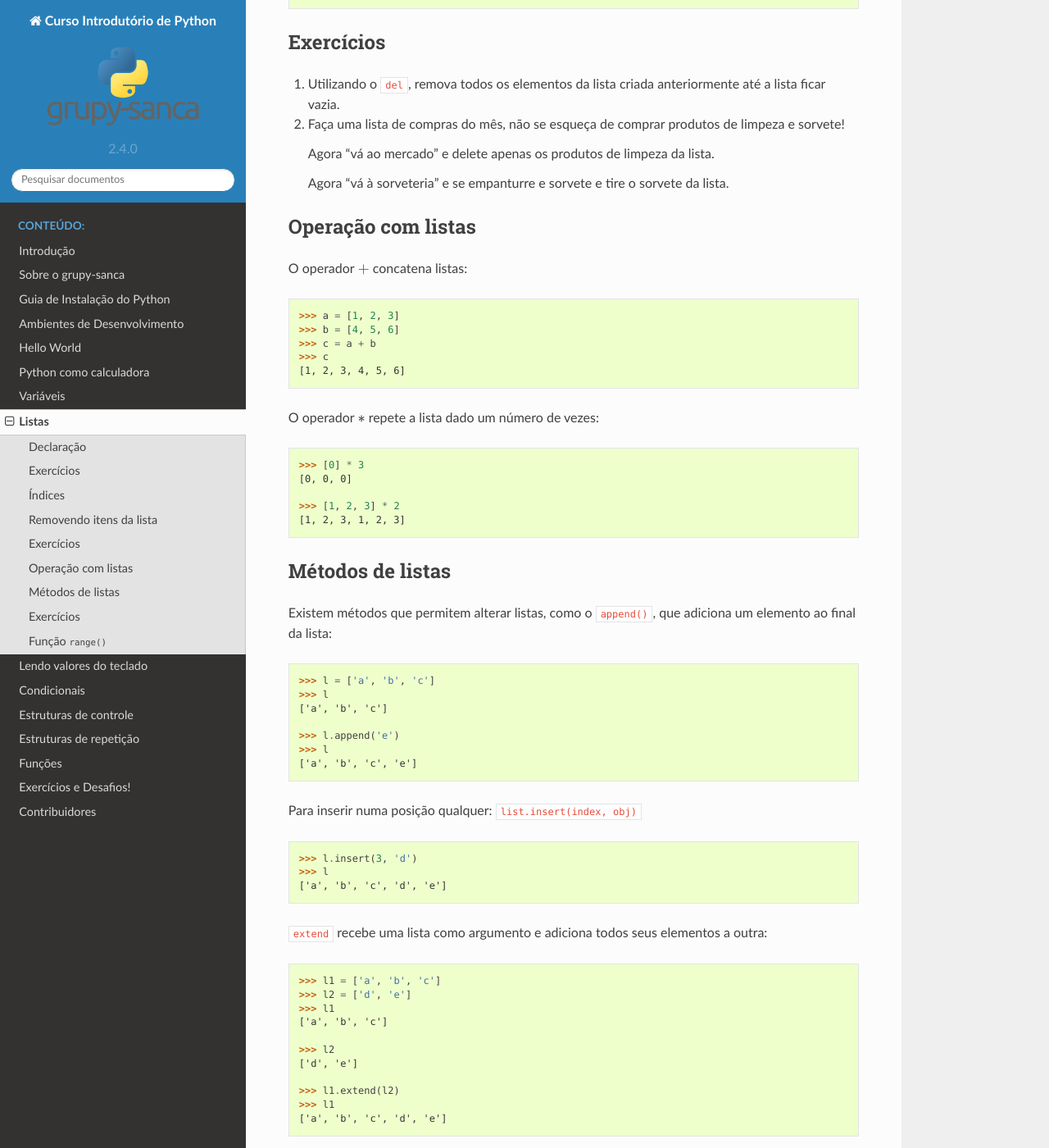
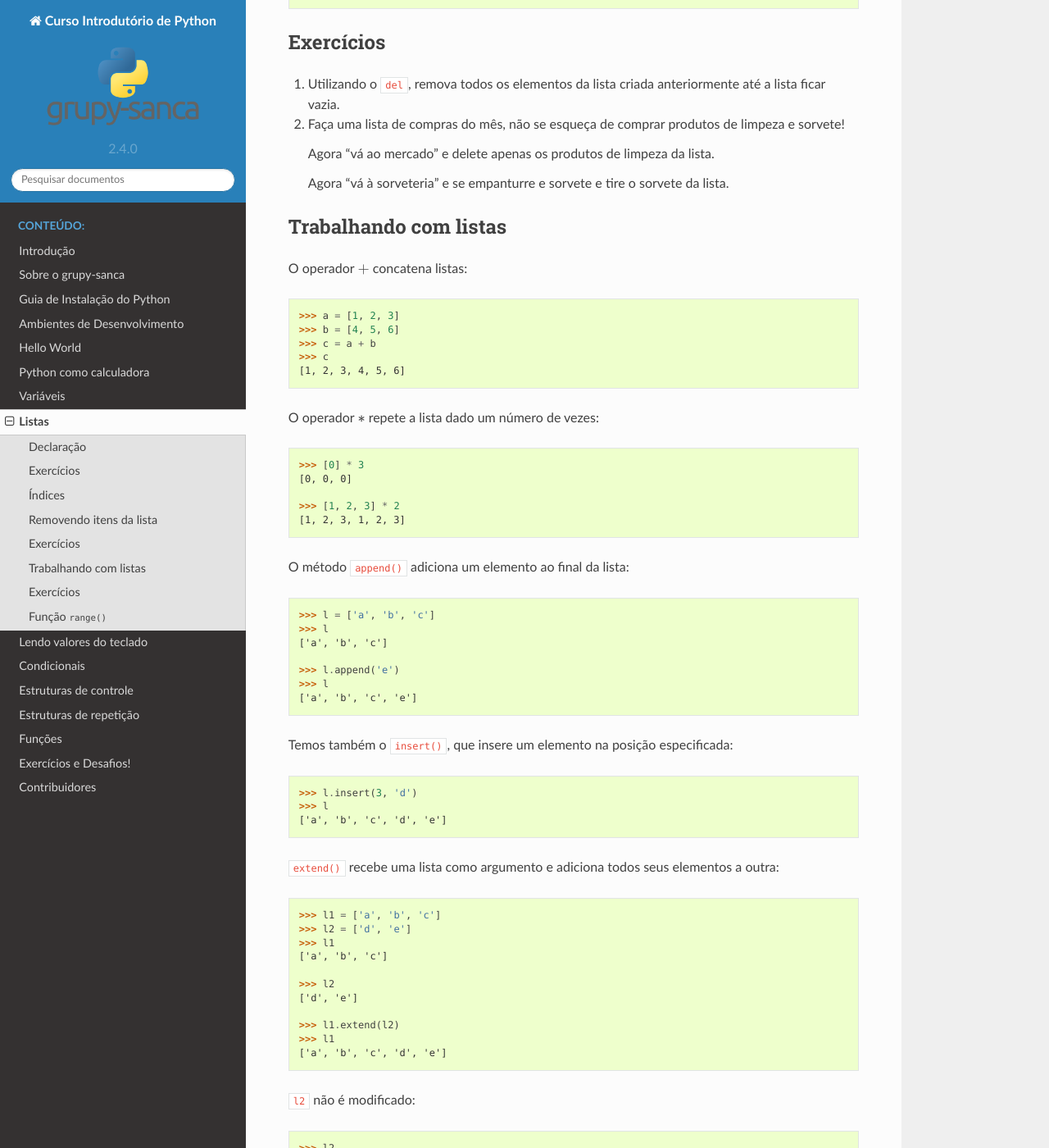
Before and after one commit to grupy-sanca/curso-python, a Sphinx documentation site: the page built from source/listas.rst, in a window 1280 px wide and 1400 px high, scrolled down 3120 px. Shown: the whole window at 82% size. Built offline with Sphinx 7.4.7 and the Read the Docs theme 2.0.0, drawn with Linux system fonts in a browser that asks for light colours; some of the changed text lies outside the part shown.

Commit message:
Junta as seções de métodos e operações

```diff
--- a/source/listas.rst
+++ b/source/listas.rst
@@ -153,8 +153,8 @@ Exercícios
 .. include:: exercicios_listas_del.rst
 
 
-Operação com listas
--------------------
+Trabalhando com listas
+----------------------
 
 O operador :math:`+` concatena listas:
 
@@ -176,11 +176,7 @@ O operador :math:`*` repete a lista dado um número de vezes:
         >>> [1, 2, 3] * 2
         [1, 2, 3, 1, 2, 3]
 
-
-Métodos de listas
------------------
-
-Existem métodos que permitem alterar listas, como o ``append()``, que adiciona um elemento ao final da lista:
+O método ``append()`` adiciona um elemento ao final da lista:
 
 .. doctest::
 
@@ -192,7 +188,7 @@ Existem métodos que permitem alterar listas, como o ``append()``, que adiciona
         >>> l
         ['a', 'b', 'c', 'e']
 
-Para inserir numa posição qualquer: ``list.insert(index, obj)``
+Temos também o ``insert()``, que insere um elemento na posição especificada:
 
 .. doctest::
 
@@ -200,7 +196,7 @@ Para inserir numa posição qualquer: ``list.insert(index, obj)``
         >>> l
         ['a', 'b', 'c', 'd', 'e']
 
-``extend`` recebe uma lista como argumento e adiciona todos seus elementos a
+``extend()`` recebe uma lista como argumento e adiciona todos seus elementos a
 outra:
 
 .. doctest::
@@ -224,7 +220,7 @@ outra:
         >>> l2
         ['d', 'e']
 
-O método ``sort`` ordena os elementos da lista em ordem ascendente:
+O método ``sort()`` ordena os elementos da lista em ordem ascendente:
 
 .. doctest::
 
@@ -236,7 +232,7 @@ O método ``sort`` ordena os elementos da lista em ordem ascendente:
         >>> lista_desordenada  # Agora está ordenada!
         ['a', 'b', 'h', 'k', 'z']
 
-Para fazer uma cópia de uma lista, devemos usar o método ``copy``:
+Para fazer uma cópia de uma lista, devemos usar o método ``copy()``:
 
 .. doctest::
 
@@ -252,7 +248,7 @@ Para fazer uma cópia de uma lista, devemos usar o método ``copy``:
         >>> l2
         ['a', 'b', 'c', 'd']
 
-Se não usarmos o ``copy``, acontece algo bem estranho:
+Se não usarmos o ``copy()``, acontece algo bem estranho:
 
 .. doctest::
 
```
